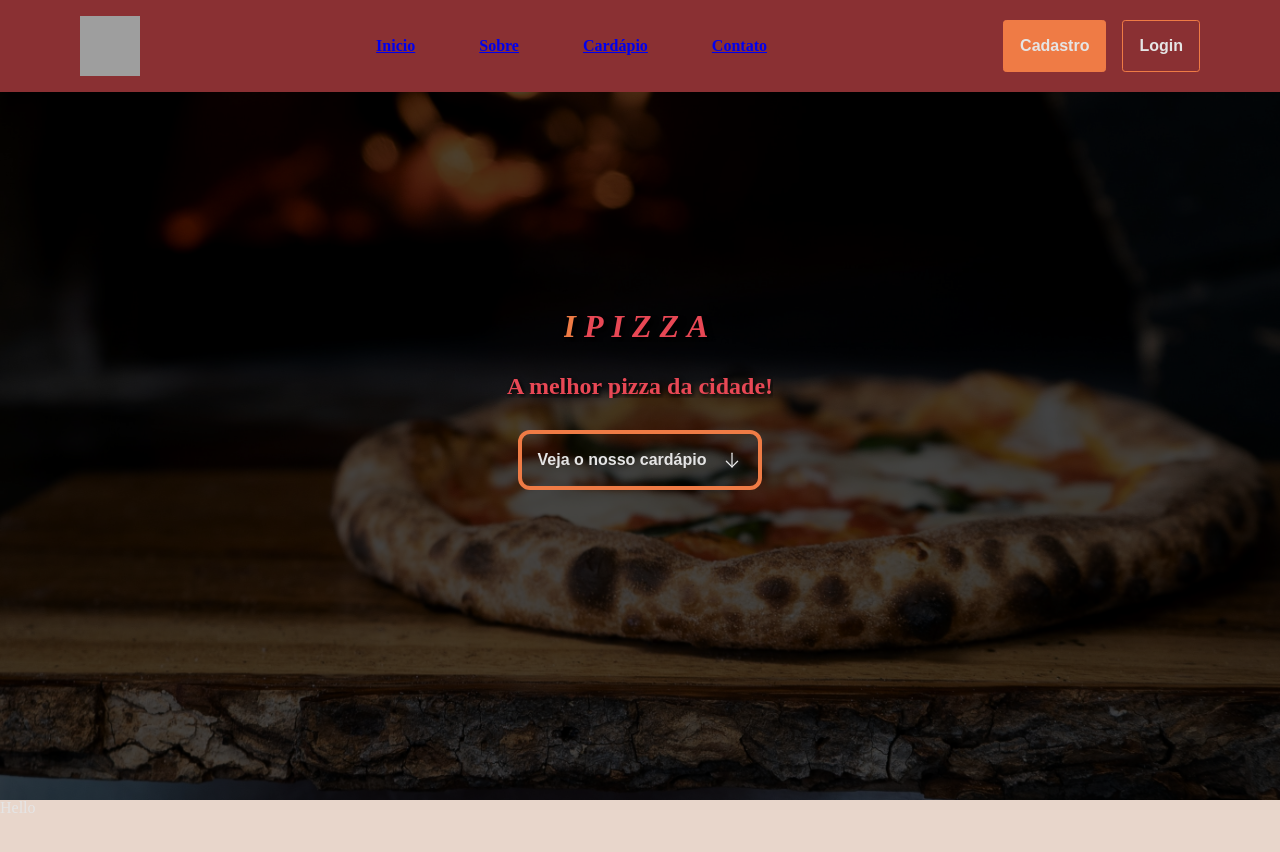
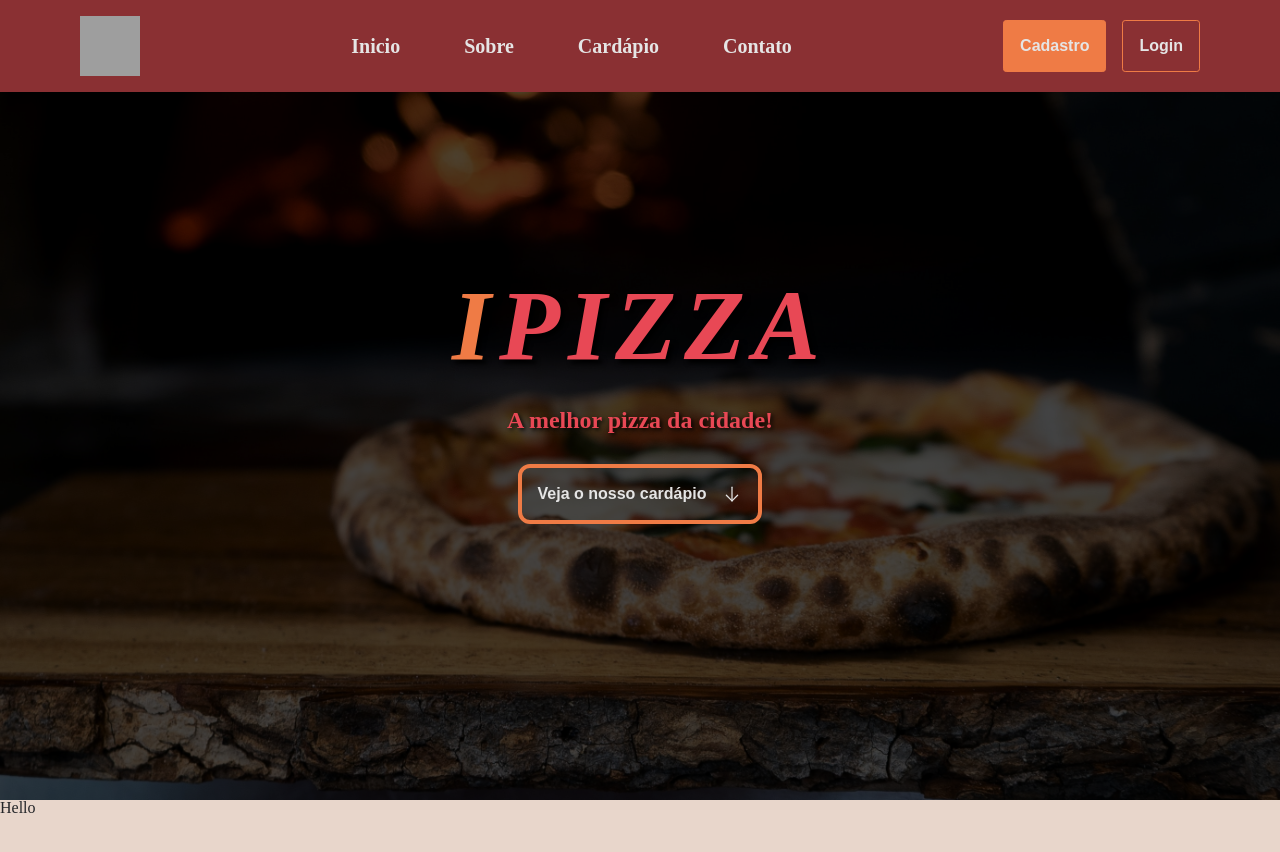
Before and after one commit to RelancioBorgesDev/IPizza, a Next.js app: page / in a window 1280 px wide. Shown: the top 852 px of the page. Built offline with nearby package versions, Linux system fonts and the light colour scheme; grey boxes are pictures that could not be loaded.

Commit message:
Estilo global atualizado

```diff
--- a/src/styles/global/globals.ts
+++ b/src/styles/global/globals.ts
@@ -5,18 +5,26 @@ export const GlobalStyles =  createGlobalStyle`
         margin: 0;
         padding: 0;
         box-sizing: border-box;
-        overflow: hidden;
+
     }
 
     body {
 	    line-height: 1;
         font-size: ${({theme}) => theme.fontSizes.md};
-        color: ${({theme}) => theme.colors.platinum_text};
+        color: ${({theme}) => theme.colors.black_text};
         font-weight: ${({theme}) => theme.fontWeights.normal};
         background-color: ${({theme}) => theme.colors.pink_bg};
     }
     ol, ul {
         list-style: none;
+    }
+
+    a{
+        color: ${({theme}) => theme.colors.platinum_text};
+        text-decoration: none;
+        font-size: ${({theme}) => theme.fontSizes.md_lg};
+
+
     }
     blockquote, q {
         quotes: none;
@@ -32,4 +40,6 @@ export const GlobalStyles =  createGlobalStyle`
     }
 
 
+
+
 `
--- a/src/styles/global/themes/default.ts
+++ b/src/styles/global/themes/default.ts
@@ -4,6 +4,7 @@ export const defaultTheme = {
         dark_red: "#8A3033",
         orange: "#EF7B45",
         dodger_blue: "#2191FB",
+        black_text: "#232528",
         platinum_text: "#E5E5E5",
         pink_bg: "#E8D6CB" ,
     },
@@ -11,8 +12,10 @@ export const defaultTheme = {
         tn: "0.5rem",
         sm: "0.75rem",
         md: "1rem",
+        md_lg: "1.25rem",
         lg: "1.5rem",
         xl: "2.375rem",
+        xl_xl: "6.25rem",
     },
     "fontWeights": {
         normal: "400",
```
